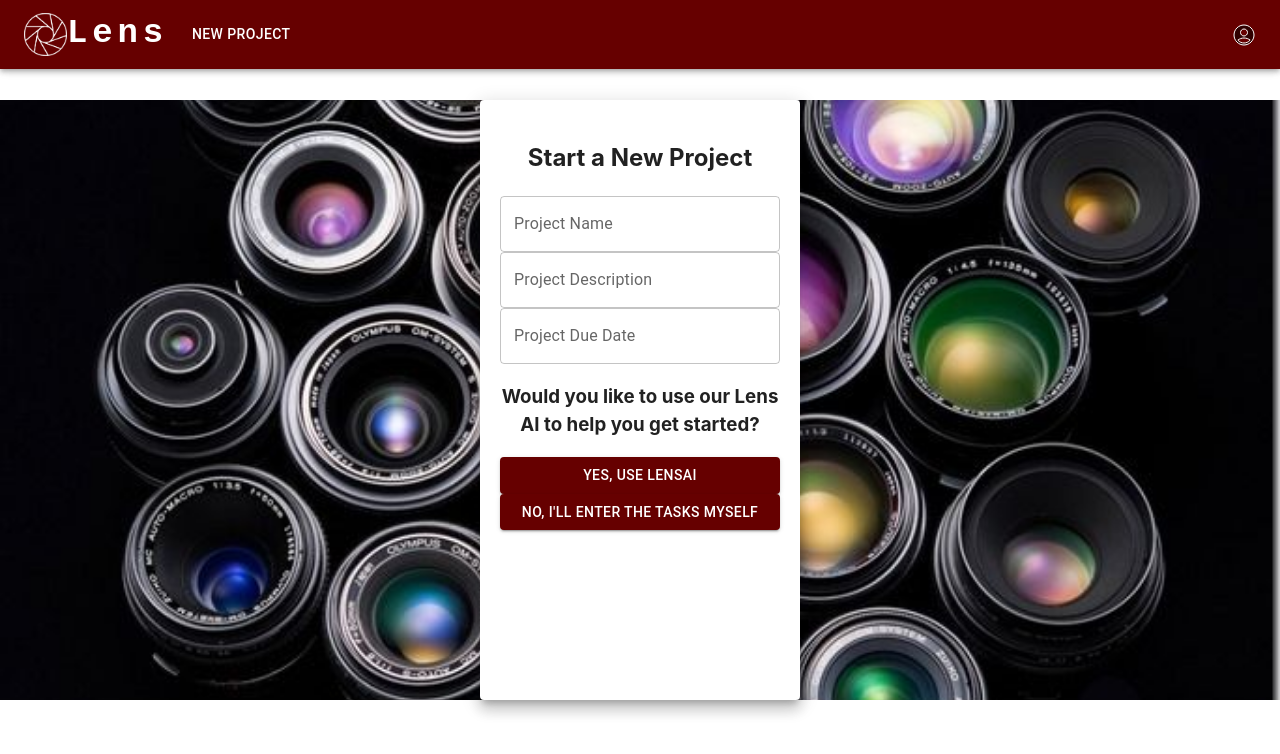
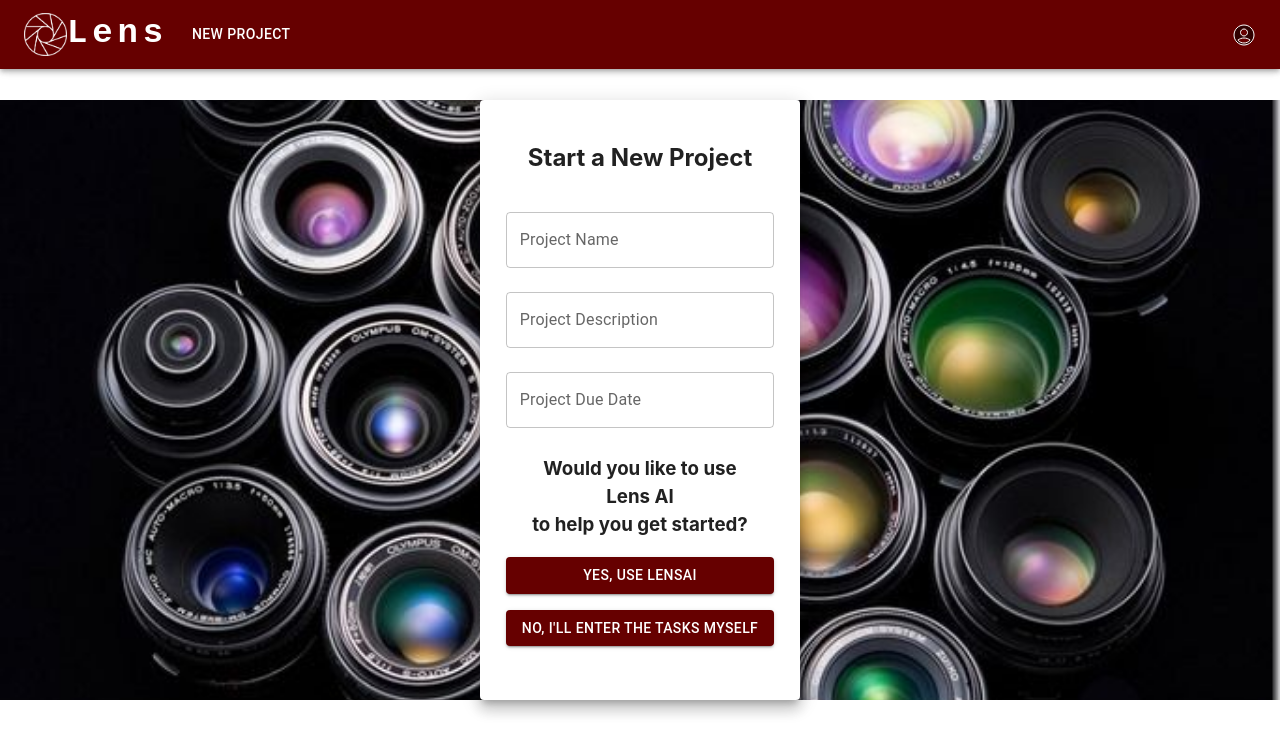
Before and after one commit to MaxEdgington/LHL-Final, a React (Vite) app in the folder client/: page /newProject in a window 1280 px wide. Shown: the top 754 px of the page. Built offline with nearby package versions, Linux system fonts and the light colour scheme.

Commit message:
new project page formatting

```diff
--- a/client/src/components/StartProject/NewProjectForm.jsx
+++ b/client/src/components/StartProject/NewProjectForm.jsx
@@ -2,7 +2,7 @@ import React, { useContext, useState } from "react";
 import { useNavigate } from "react-router-dom";
 import TextField from "@mui/material/TextField";
 import Button from "@mui/material/Button";
-import { FormControl, FormLabel, Box, Paper, Grid } from "@mui/material";
+import { FormControl, Stack, Box, Paper, Grid } from "@mui/material";
 import { DateField } from "@mui/x-date-pickers";
 import { projectContext } from "../../providers/ProjectProvider";
 import { columnsContext } from "../../providers/ColumnsProvider";
@@ -103,40 +103,51 @@ function NewProjectForm() {
 
             <form noValidate autoComplete="off" onSubmit={handleSubmit}>
               <FormControl>
+
                 <TextField
                   label="Project Name"
                   name="project_name"
                   value={projectName}
                   onChange={(e) => setProjectName(e.target.value)}
                   variant="outlined"
+                  margin="normal"
                 ></TextField>
+
                 <TextField
                   label="Project Description"
                   name="project_description"
                   value={projectDescription}
                   onChange={(e) => setProjectDescription(e.target.value)}
                   variant="outlined"
+                  margin="normal"
+                  multiline
+                  maxRows={4}
                 ></TextField>
+
                 <DateField
                   label="Project Due Date"
                   name="project_due_date"
                   value={projectDueDate}
                   variant="outlined"
+                  margin="normal"
                   onChange={(date) => setProjectDueDate(date)}
                 />
-                <h3>
-                  Would you like to use our Lens AI to help you get started?
-                </h3>
+
+                <h3>Would you like to use <br />Lens AI<br /> to help you get started?</h3>
+                <Stack spacing={2} direction="column">
                   <Button
                     variant="contained"
                     onClick={handleLensAIClick}
                     disabled={isLoading}
+                    margin="normal"
                   >
                     Yes, use LensAI
                   </Button>
-                <Button variant="contained" onClick={handleSubmit}>
+
+                  <Button variant="contained" margin="2" onClick={handleSubmit}>
                     No, I'll enter the tasks myself
                   </Button>
+                </Stack>
               </FormControl>
             </form>
           </Paper>
```
Lines whose indentation alone changed are shown as unchanged.
